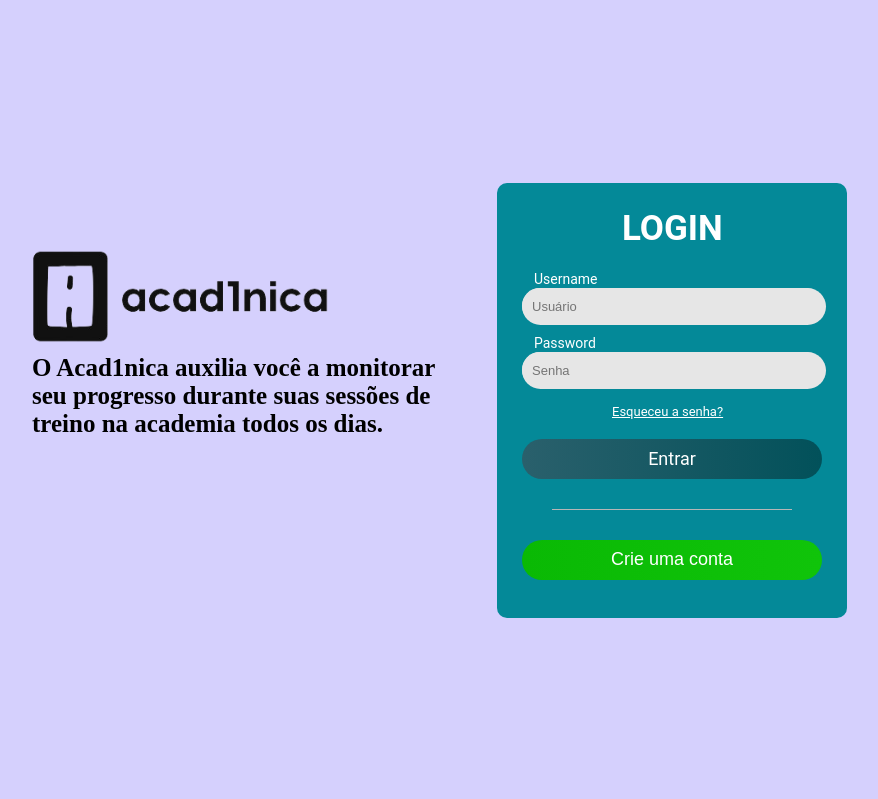
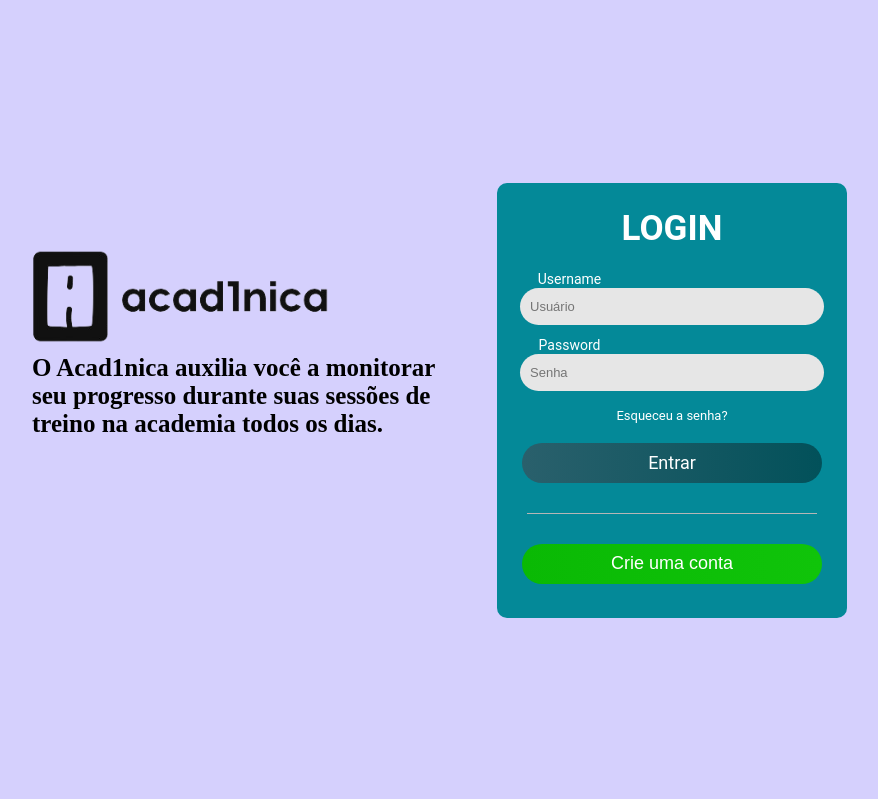
Before and after one commit to elvismota00/pagina_tcc, a PHP site: page /login.html in a window 1280 px wide. Shown: the top 799 px of the page, without its empty margins (183-1061 px from the left). Run offline with PHP 8.4, Linux system fonts and the light colour scheme; some web fonts are replaced.

Commit message:
editando a pagina de login e colocando link no botao

```diff
--- a/login.css
+++ b/login.css
@@ -44,25 +44,28 @@ h2 {
 .boxin {
     width: 350px;
     height: 435px;
-    display: flex;
-    /* background-image: linear-gradient(#035C66, #06B8CC); */
+    display: block;
     background-color: #048998;
     border-radius: 10px;
     margin-right: 250px;
+    text-align: center;
+}
+
+form .login {
+    display: block;
     justify-content: center;
 }
 
-.login-title {
-    padding-left: 100px;
+h1 {
     padding-top: 25px;
     padding-bottom: 20px;
     font-size: 35px;
     color: #ffffff;
     font-family: roboto;
-    display: flex;
+    display: block;
 }
 
-.input100 {
+.input {
     width: 300px;
     height: 35px;
     border-radius: 25px;
@@ -79,7 +82,7 @@ h2 {
 
 .userw {
     font-size: 14px;
-    padding-left: 12px;
+    padding-right: 205px;
     color: #fff;
 }
 
@@ -89,7 +92,6 @@ h2 {
 }
 
 .txt {
-    padding-left: 90px;
     color: #ffffff;
 }
 
@@ -116,6 +118,7 @@ h2 {
     display: flex;
     justify-content: center;
     align-items: center;
+    cursor: pointer;
 }
 
 .form-btn2 {
@@ -131,6 +134,11 @@ h2 {
     display: flex;
     justify-content: center;
     align-items: center;
+    cursor: pointer;
+}
+
+a {
+    text-decoration: none;
 }
 
 hr {
--- a/login.html
+++ b/login.html
@@ -20,20 +20,21 @@
         </div>
 
         <div class="boxin">
+
+            <h1>LOGIN</h1>
+
             <form class="login">
 
-                <span class="login-title">
-                    <b>LOGIN</b>
-                </span>
-
+                <div class="log">
                     <span class="userw">Username</span>
                     <div class="input100">
-					<input class="input100" type="email" name="email" placeholder="Usuário" required>
+                        <input class="input" type="email" name="email" placeholder="Usuário" required>
                     </div>
 
                     <span class="userw">Password</span>
                     <div class="input100">
-					<input class="input100" type="password" name="pass" placeholder="Senha" required>
+                        <input class="input" type="password" name="pass" placeholder="Senha" required>
+                    </div>
                 </div>
 
 				<div class="text">
@@ -49,13 +50,14 @@
 				</div>
 
                 <hr>
-
+            </form>
             <div class="btn">
+                <a href="cadastro.html">
                     <button class="form-btn2">
                         Crie uma conta
                     </button>
+                </a>
             </div>
-            </form>
         </div>
     </div>
 
--- a/style.css
+++ b/style.css
@@ -38,8 +38,6 @@ header {
     background-color: #05B6CA;
     align-items: center;
     position: absolute;
-    top: 0;
-    right: 0;
 }
 
 .logo {
```
Lines whose indentation alone changed are shown as unchanged.
